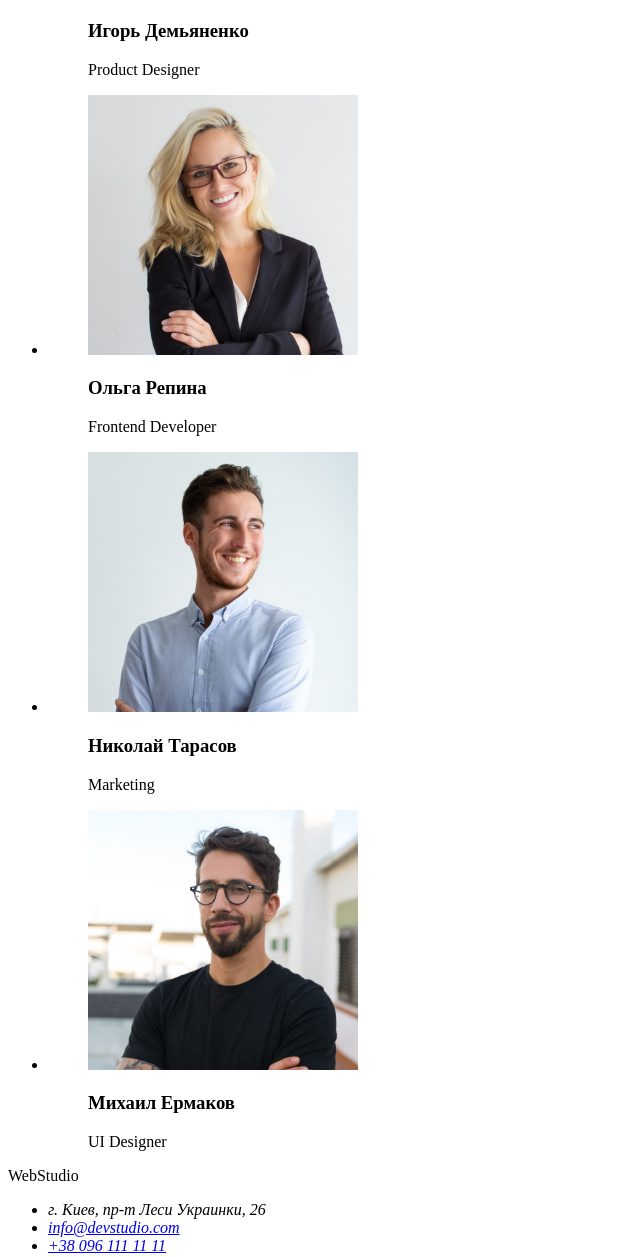
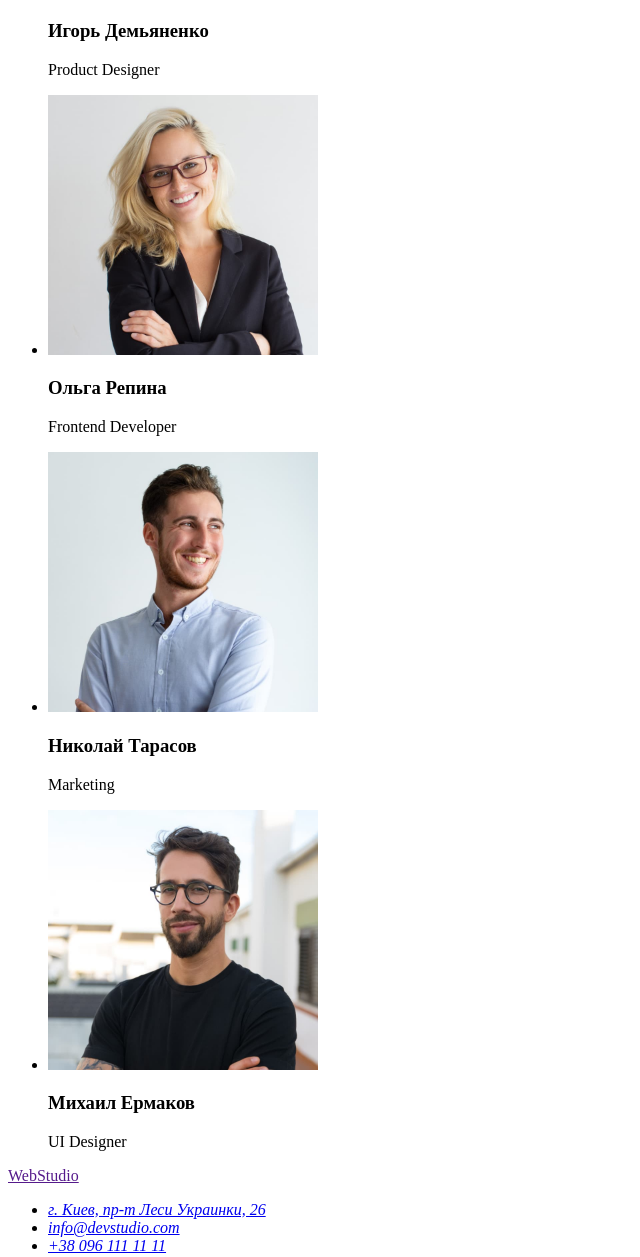
Before and after one commit to Artem3110/goit-markup-hw-01, a plain HTML site: page index.html in a window 1280 px wide. Shown: the part 1884-3141 px from the top of the page, without its empty margins (0-640 px from the left). Drawn offline with Linux system fonts and the light colour scheme.

Commit message:
Finish HM-1

```diff
--- a/index.html
+++ b/index.html
@@ -56,10 +56,10 @@
                 <img src="./images/img.jpg" alt="Верстка" width="370"/>
             </li>
             <li>
-                <img src="./images/img(1).jpg" alt="Дизайн" width="370"/>
+                <img src="./images/img_1.jpg" alt="Дизайн" width="370"/>
             </li>
             <li>
-                <img src="./images/img(2).jpg" alt="Оформление" width="370"/>
+                <img src="./images/img_2.jpg" alt="Оформление" width="370"/>
             </li>
         </ul>
     </section>
@@ -67,49 +67,33 @@
         <h2>Наша команда</h2>
         <ul>
             <li>
-            <figure>
-            <img src="./images/img(3).jpg" alt="Мужчина в бордовой рубашке" width="270"/>
-            <figcaption>
+            <img src="./images/img_3.jpg" alt="Мужчина в бордовой рубашке" width="270"/>
             <h3>Игорь Демьяненко</h3>
             <p>Product Designer</p>
-            </figcaption>
-            </figure>
         </li>
         <li>
-        <figure>
-            <img src="./images/img(4).jpg" alt="Женщина в пиджаке" width="270" />
-            <figcaption>
+            <img src="./images/img_4.jpg" alt="Женщина в пиджаке" width="270" />
             <h3>Ольга Репина</h3>
             <p>Frontend Developer</p>
-            </figcaption>
-        </figure>
         </li>
         <li>
-        <figure>
-            <img src="./images/img(5).jpg" alt="Мужчина в белой рубашке" width="270" />
-            <figcaption>
+            <img src="./images/img_5.jpg" alt="Мужчина в белой рубашке" width="270" />
             <h3>Николай Тарасов</h3>
             <p>Marketing</p>
-            </figcaption>
-        </figure>
         </li>
         <li>
-        <figure>
-            <img src="./images/img(6).jpg" alt="Мужчина в черной футболке" width="270" />
-            <figcaption>
+            <img src="./images/img_6.jpg" alt="Мужчина в черной футболке" width="270" />
             <h3>Михаил Ермаков</h3>
             <p>UI Designer</p>
-            </figcaption>
-        </figure>
         </li>
         </ul>
     </section>
     </main>
     <footer>
-        <p>WebStudio</p>
+        <p><a href="">WebStudio</a></p>
         <address>
             <ul>
-            <li>г. Киев, пр-т Леси Украинки, 26</li>
+            <li><a href="https://goo.gl/maps/q3abTTobCWLt5fVt5" target="_blank" rel="noopener nofollow noreferrer">г. Киев, пр-т Леси Украинки, 26</a></li>
             <li><a href="mailto:info@devstudio.com">info@devstudio.com</a></li>
             <li><a href="tel:+380961111111">+38 096 111 11 11</a></li>
             </ul>
```
Also changed, not shown: images/img_1.jpg (renamed from images/img(1).jpg), images/img_2.jpg (renamed from images/img(2).jpg), images/img_3.jpg (renamed from images/img(3).jpg), images/img_4.jpg (renamed from images/img(4).jpg), images/img_5.jpg (renamed from images/img(5).jpg), images/img_6.jpg (renamed from images/img(6).jpg). Lines whose indentation alone changed are shown as unchanged.
